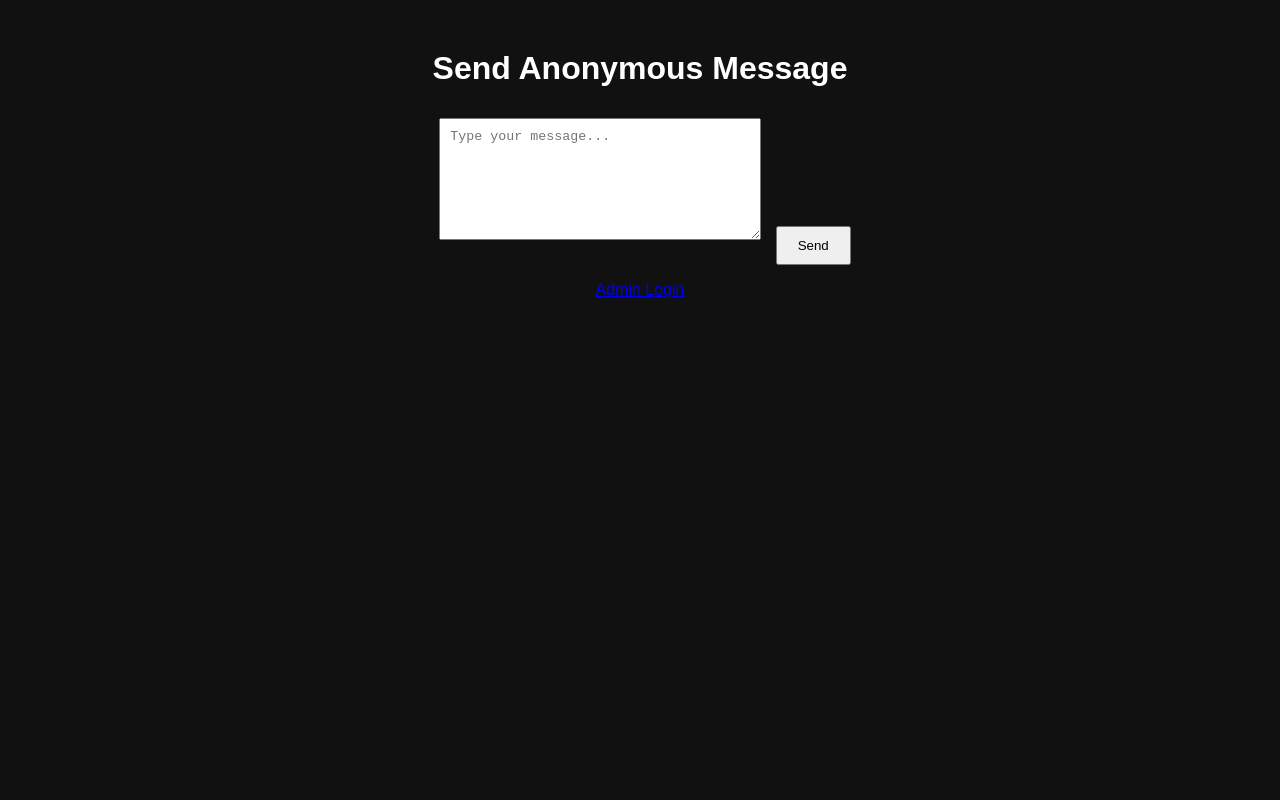
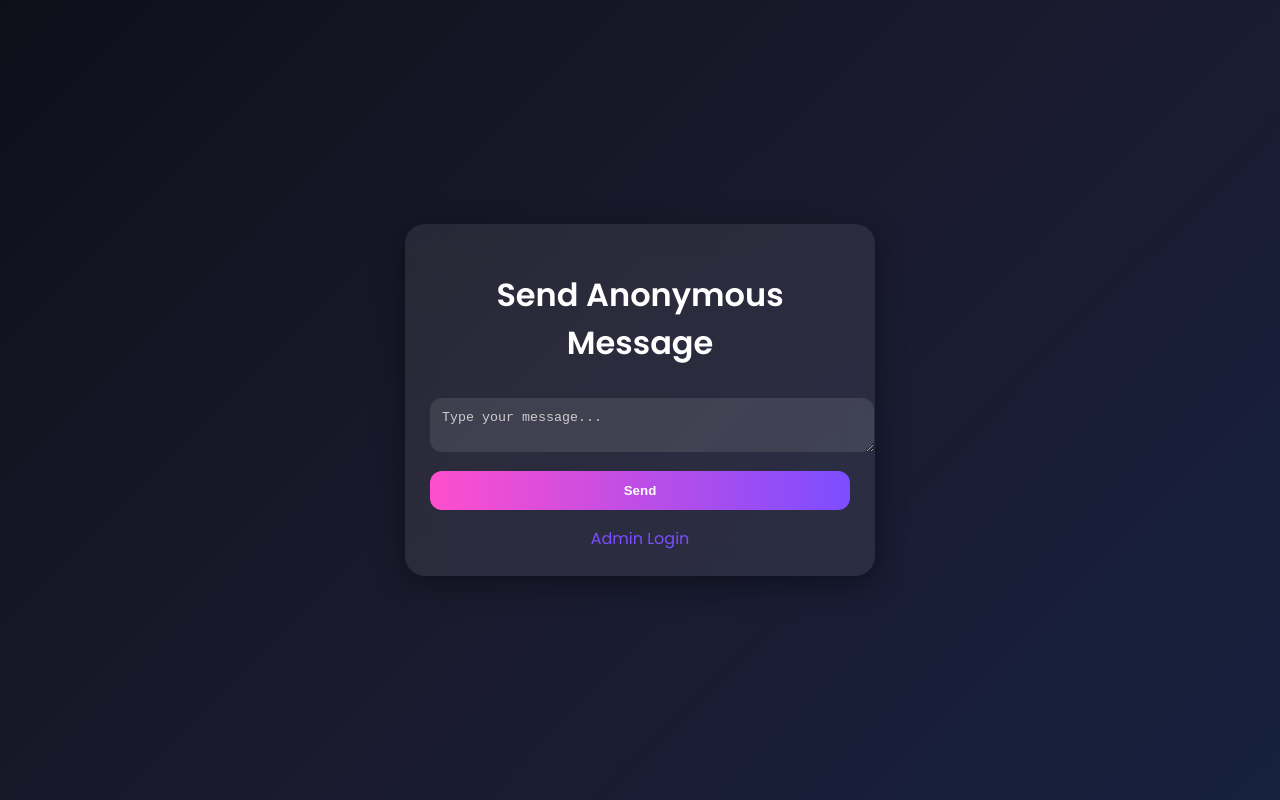
Before and after one commit to Psyiron/anonymous-app, a website: page public/index.html in a window 1280 px wide. Drawn offline with Linux system fonts and the light colour scheme.

Commit message:
Update style.css

```diff
--- a/public/style.css
+++ b/public/style.css
@@ -1,34 +1,81 @@
+@import url('https://fonts.googleapis.com/css2?family=Poppins:wght@300;400;600&display=swap');
+
 body {
-  font-family: Arial;
-  background: #111;
+  margin: 0;
+  font-family: "Poppins", sans-serif;
+  background: linear-gradient(135deg, #0f0f1a, #1a1a2e, #16213e);
   color: white;
+  min-height: 100vh;
+  display: flex;
+  justify-content: center;
+  align-items: center;
+}
+
+/* Glass container */
+.container {
+  width: 90%;
+  max-width: 420px;
+  background: rgba(255, 255, 255, 0.08);
+  backdrop-filter: blur(15px);
+  border-radius: 20px;
+  padding: 25px;
+  box-shadow: 0 8px 30px rgba(0,0,0,0.4);
   text-align: center;
 }
 
-.container {
-  margin-top: 50px;
-  width: 80%;
-  margin-left: auto;
-  margin-right: auto;
+/* Titles */
+h1, h2 {
+  font-weight: 600;
 }
 
-textarea {
-  width: 300px;
-  height: 100px;
+/* Inputs */
+textarea, input {
+  width: 100%;
+  margin-top: 10px;
+  padding: 12px;
+  border: none;
+  border-radius: 12px;
+  outline: none;
+  background: rgba(255,255,255,0.1);
+  color: white;
 }
 
-input, textarea {
-  margin: 10px;
-  padding: 10px;
+textarea::placeholder, input::placeholder {
+  color: #ccc;
 }
 
+/* Buttons */
 button {
-  padding: 10px 20px;
+  width: 100%;
+  margin-top: 12px;
+  padding: 12px;
+  border: none;
+  border-radius: 12px;
+  background: linear-gradient(90deg, #ff4ecd, #7c4dff);
+  color: white;
+  font-weight: bold;
   cursor: pointer;
+  transition: 0.2s;
 }
 
+button:hover {
+  transform: scale(1.03);
+}
+
+/* Links */
+a {
+  display: block;
+  margin-top: 15px;
+  color: #7c4dff;
+  text-decoration: none;
+}
+
+/* Message cards */
 .msg {
-  background: #222;
-  margin: 10px;
+  background: rgba(255,255,255,0.08);
   padding: 10px;
+  margin-top: 10px;
+  border-radius: 10px;
+  text-align: left;
+  font-size: 13px;
 }
```
